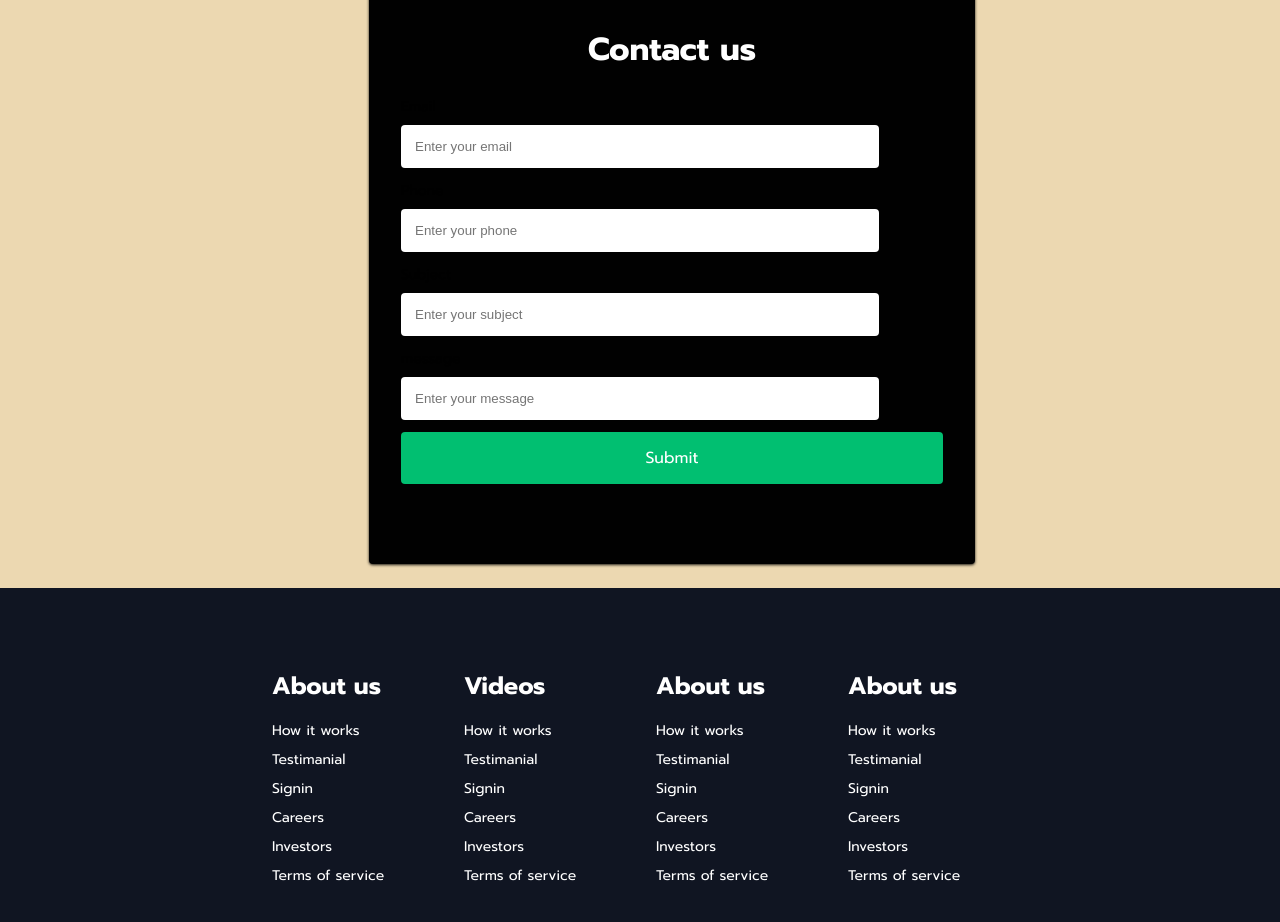
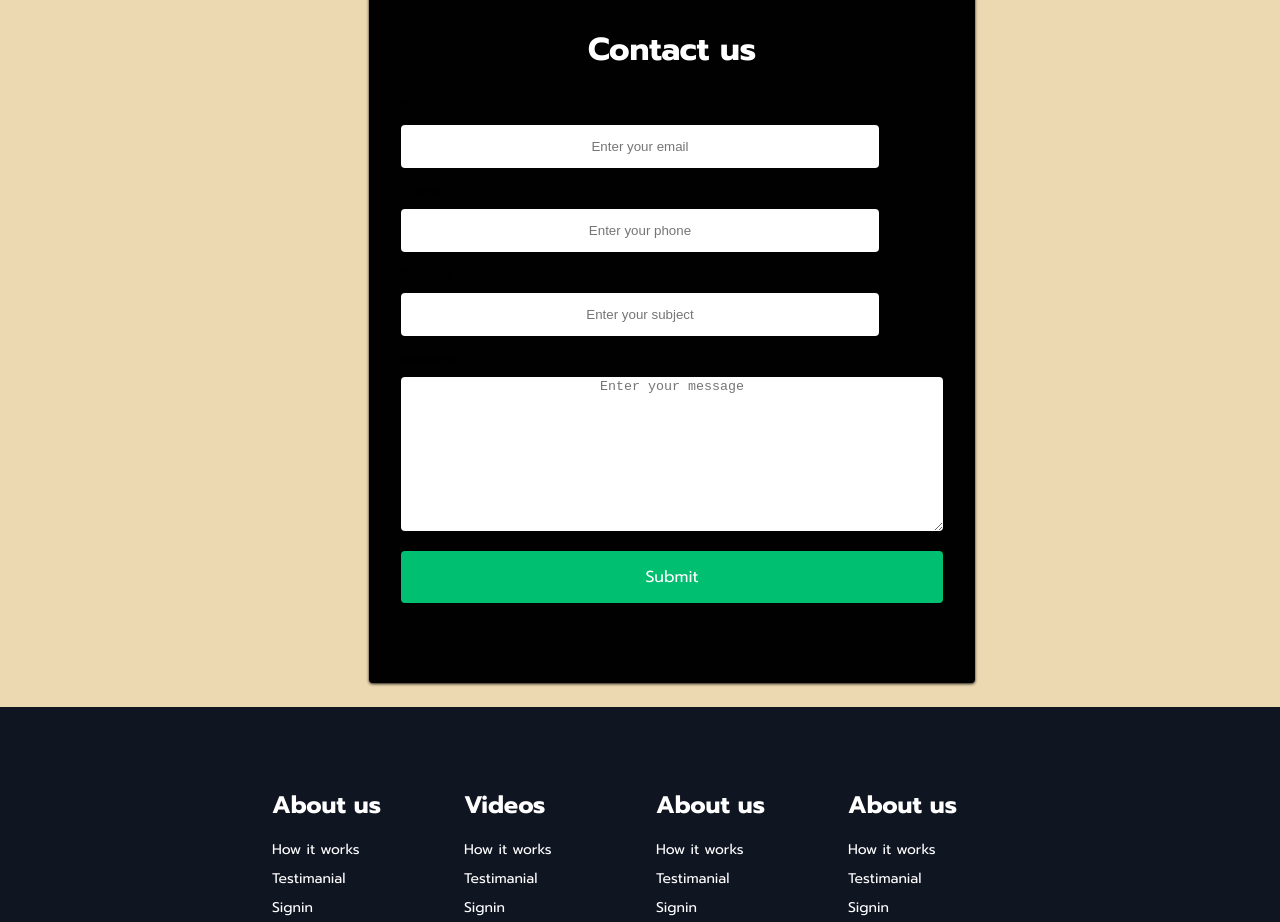
Before and after one commit to emabimusik/react-app2, a React (Create React App) app: page / in a window 1280 px wide. Shown: the part 3200-4122 px from the top of the page. Built offline with nearby package versions, Linux system fonts and the light colour scheme.

Commit message:
commit contact form changed

```diff
--- a/src/components/ContactForm/FormElement.js
+++ b/src/components/ContactForm/FormElement.js
@@ -49,6 +49,7 @@ export  const FormInput = styled.input`
  border:none;
  border-radius:4px;
  width:450px;
+ text-align:center;
 
 `
 
@@ -62,6 +63,7 @@ export const FormButton = styled.div`
 background:#01bf71;
 padding:14px 10px;
 border:none;
+margin-top:20px;
 text-align:center;
 color:#fff;
 font-size:16px;
@@ -76,4 +78,10 @@ export const  FormH1 = styled.h1`
 color:#fff;
 text-align:center;
 padding: auto;
+`;
+export const FormInputTxtarea = styled.textarea`
+ height:150px;
+ border:none;
+ border-radius:4px;
+ text-align:center
 `
--- a/src/components/ContactForm/index.js
+++ b/src/components/ContactForm/index.js
@@ -6,7 +6,8 @@ import {Container,
         Form,
         FormLabel,
         FormH1,
-        FormButton
+        FormButton,
+        FormInputTxtarea
 
 } from './FormElement';
 const ContactForm = () =>{
@@ -26,7 +27,7 @@ const ContactForm = () =>{
                 <FormLabel htmlFor ='for'>Subject</FormLabel>
                 <FormInput type ="text" placeholder="Enter your subject"></FormInput>
                 <FormLabel htmlFor ='for'>message</FormLabel>
-                <FormInput type ="text-area" placeholder="Enter your message"></FormInput>
+                <FormInputTxtarea type ="textarea " height="200px"  placeholder="Enter your message"></FormInputTxtarea>
                 <FormButton type ="submit">Submit</FormButton>
 
 
```
Also changed, not shown: src/components/Services/ServicesElements.js (line endings or trailing spaces).
